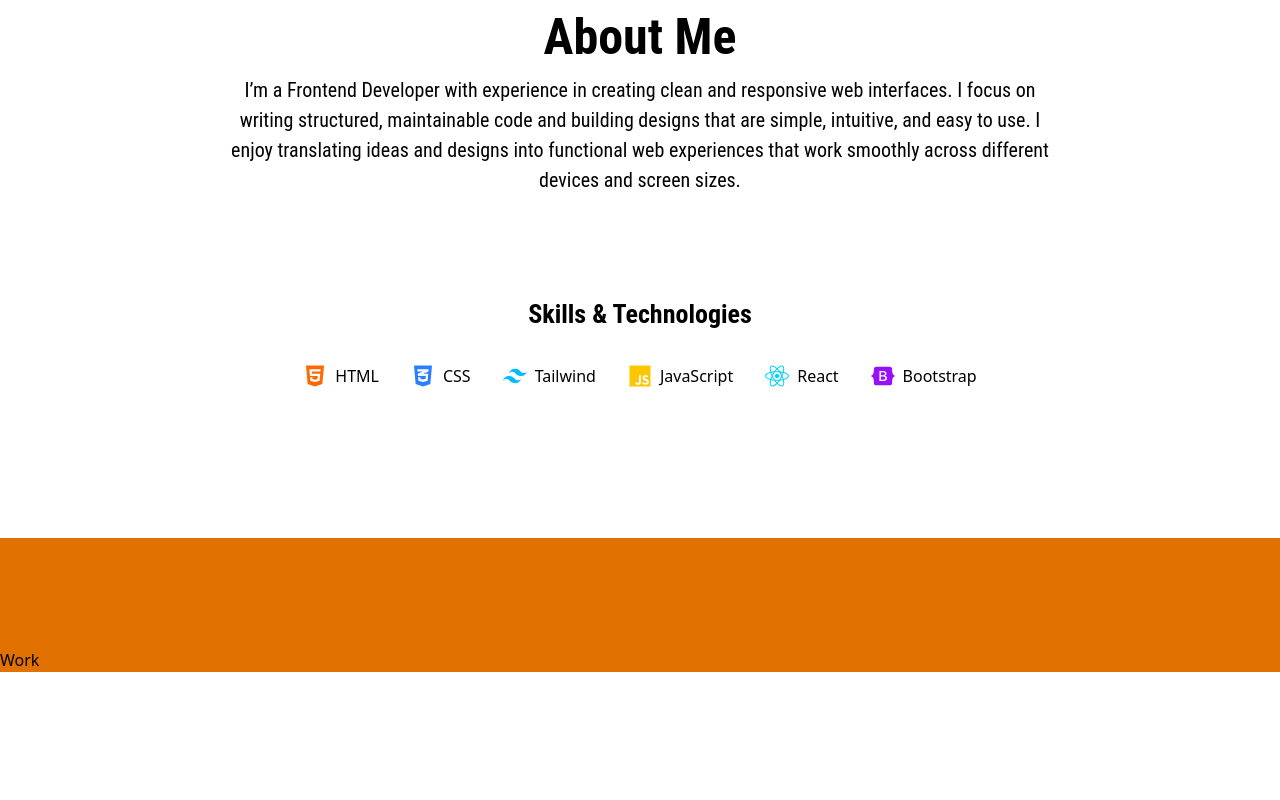
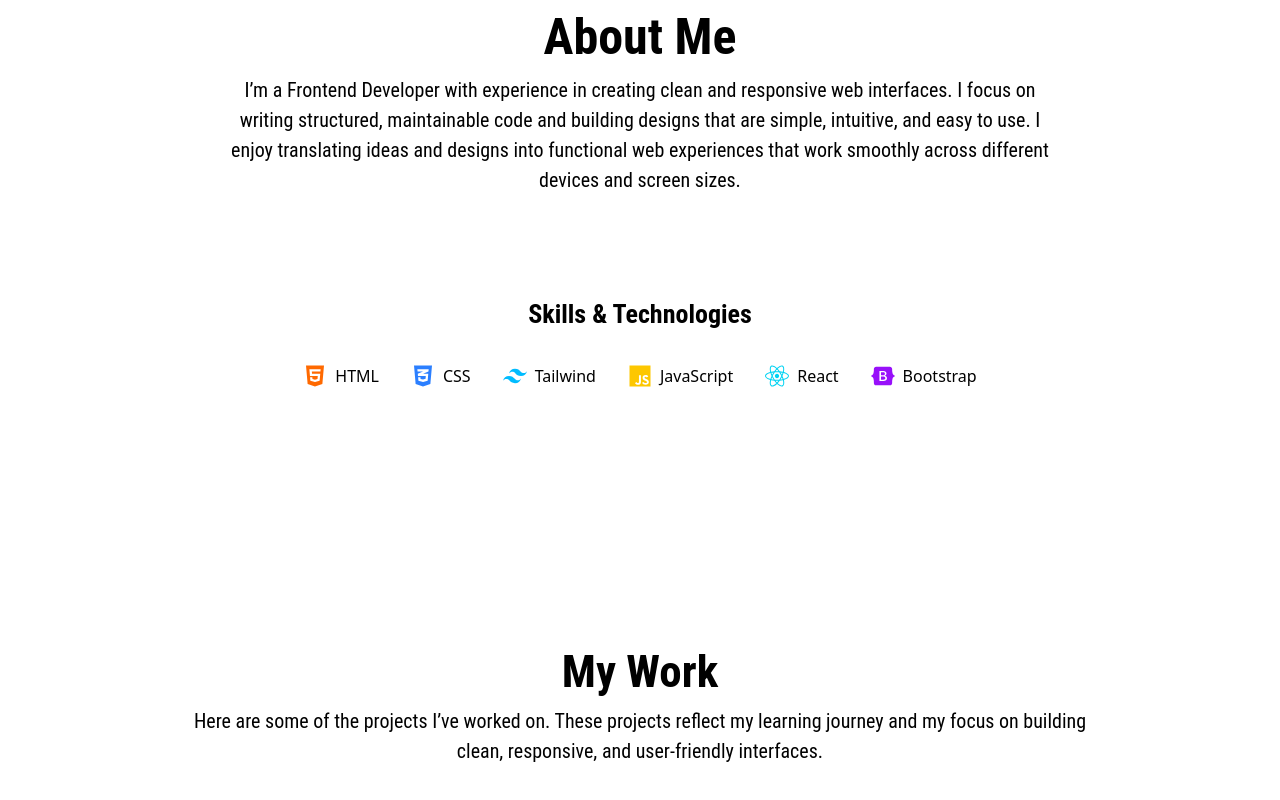
Before and after one commit to tamanna180906/my-portfolio, a React (Vite) app: page / in a window 1280 px wide. Shown: the part 850-1650 px from the top of the page. Before the commit the page ends 1522 px from the top, so only its background shows below. Built offline with nearby package versions, Linux system fonts and the light colour scheme.

Commit message:
work section

```diff
--- a/src/components/About.jsx
+++ b/src/components/About.jsx
@@ -9,7 +9,7 @@ function About() {
         <div className='py-[150px]'>
             <Container>
                 <div className='w-[70%] mx-auto '>
-                    <h2 className='text-center text-[50px] font-rc font-bold '>About Me</h2>
+                    <h2 className='text-center text-[50px] font-rc font-bold'>About Me</h2>
                     <p className='text-center text-[20px] font-rc '>
                         I’m a Frontend Developer with experience in creating clean and responsive web interfaces. I
                         focus on writing structured, maintainable code and building designs that are simple, intuitive,
--- a/src/components/Navbar.jsx
+++ b/src/components/Navbar.jsx
@@ -3,7 +3,7 @@ import Container from './Container'
 
 function Navbar() {
   return (
-    <div className='bg-gray-300 fixed top-0 left-0 w-full'>
+    <div className='top-0 left-0 w-full fixed'>
       <Container>
         <div className='flex justify-between items-center bg-gray-400 py-[20px] px-[100px] rounded-b-lg'>
           <ul className='flex gap-20'>
--- a/src/components/Work.jsx
+++ b/src/components/Work.jsx
@@ -2,7 +2,15 @@ import React from 'react'
 
 function Work() {
   return (
-    <div className='bg-amber-600 pt-[110px]'>Work</div>
+    <div className='py-[100px]'>
+      <div className='w-[70%] mx-auto'>
+      <h2 className='text-center text-[45px] font-rc font-bold'>My Work</h2>
+      <p className='text-center  text-[20px] font-rc'>
+        Here are some of the projects I’ve worked on.
+        These projects reflect my learning journey and my focus on building clean, responsive, and user-friendly interfaces.
+      </p>
+      </div>
+    </div>
   )
 }
 
```
